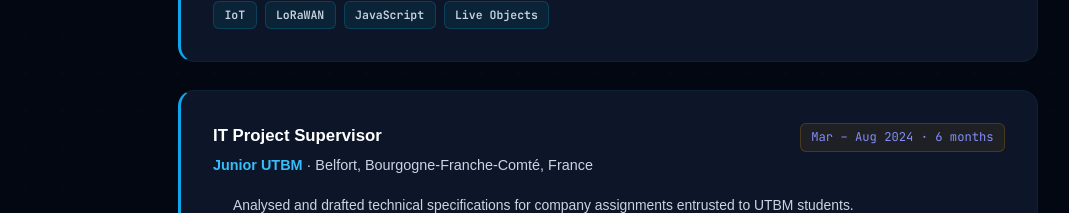
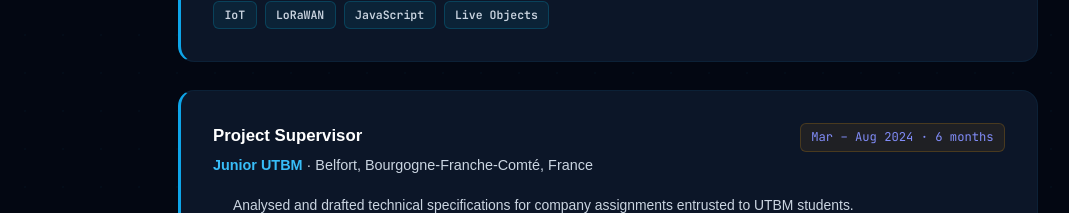
Before and after one commit to FrankApala/MyPortfolio, a Next.js app: page / in a window 1280 px wide. Shown: the part 2340-2553 px from the top of the page, without its empty margins (32-1101 px from the left). Built offline with nearby package versions, Linux system fonts and the light colour scheme; a web font is replaced by a local one.

Commit message:
change junior Utbm title

```diff
--- a/components/Experience.tsx
+++ b/components/Experience.tsx
@@ -32,7 +32,7 @@ const experiences = {
       tags: ['IoT', 'LoRaWAN', 'JavaScript', 'Live Objects'],
     },
     {
-      role: 'Responsable de Projet IT',
+      role: 'Suiveur de Projet',
       duration: 'Mars – Août 2024 · 6 mois',
       company: 'Junior UTBM',
       location: 'Belfort, Bourgogne-Franche-Comté, France',
@@ -84,7 +84,7 @@ const experiences = {
       tags: ['IoT', 'LoRaWAN', 'JavaScript', 'Live Objects'],
     },
     {
-      role: 'IT Project Supervisor',
+      role: 'Project Supervisor',
       duration: 'Mar – Aug 2024 · 6 months',
       company: 'Junior UTBM',
       location: 'Belfort, Bourgogne-Franche-Comté, France',
```
